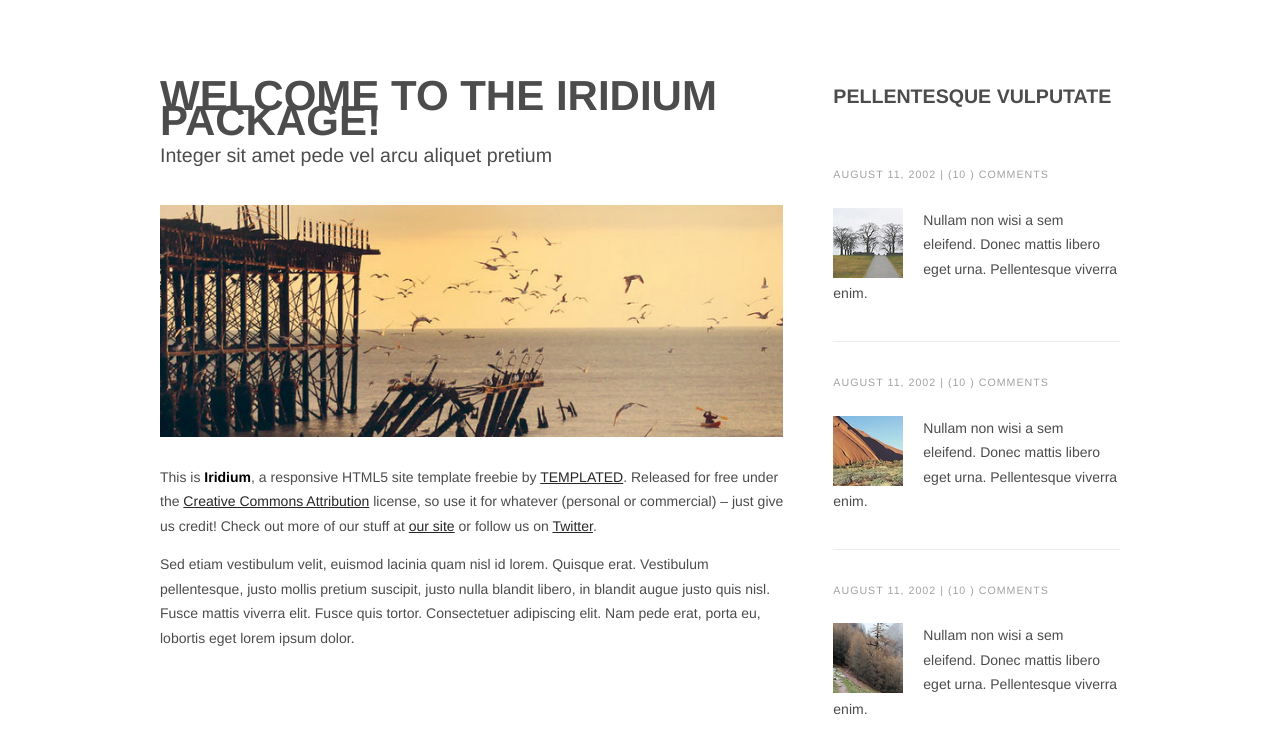
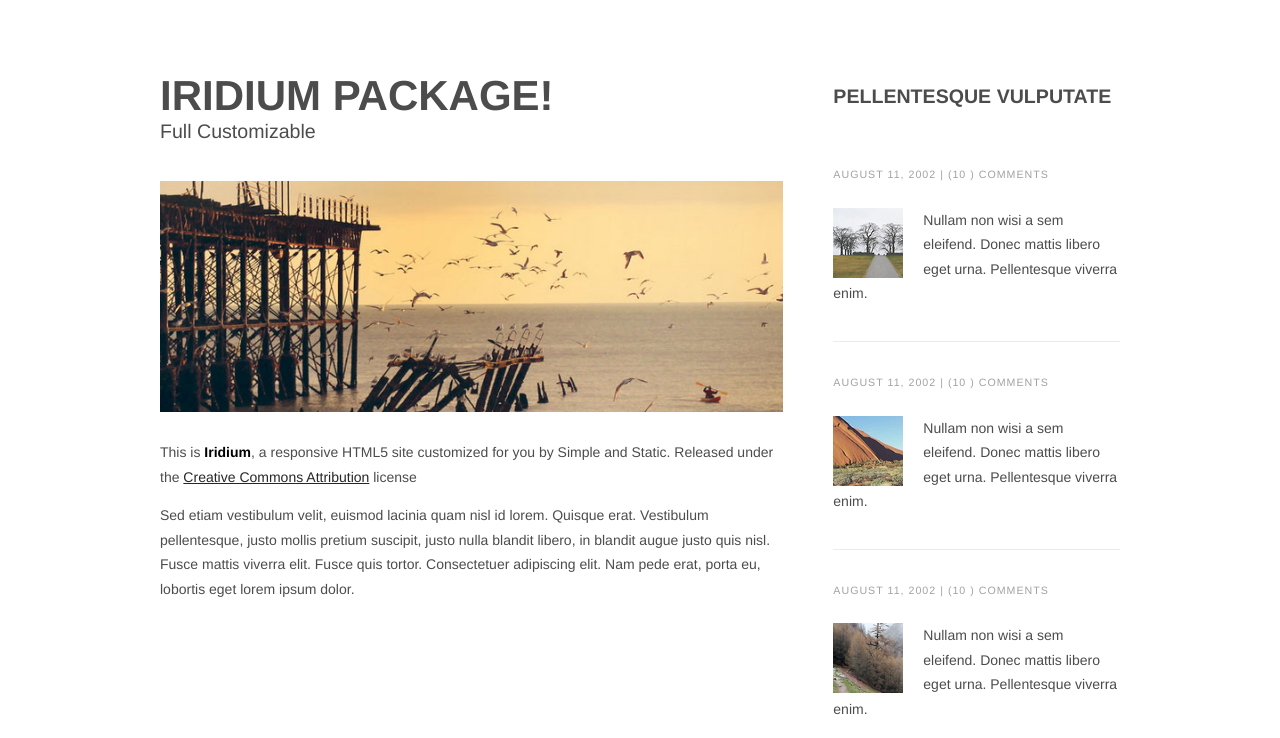
Before and after one commit to tiahchia/Iridiumtheme, a plain HTML site: page index.html in a window 1280 px wide. Shown: the part 584-1322 px from the top of the page. Drawn offline with nearby package versions, Linux system fonts and the light colour scheme.

Commit message:
Update index.html

```diff
--- a/index.html
+++ b/index.html
@@ -57,11 +57,11 @@
 					<div id="content" class="8u skel-cell-important">
 						<section>
 							<header>
-								<h2>Welcome to the Iridium Package!</h2>
-								<span class="byline">Integer sit amet pede vel arcu aliquet pretium</span>
+								<h2>Iridium Package!</h2>
+								<span class="byline">Full Customizable</span>
 							</header>
 							<a href="#" class="image full"><img src="images/pic07.jpg" alt="" /></a>
-							<p>This is <strong>Iridium</strong>, a responsive HTML5 site template freebie by <a href="http://templated.co">TEMPLATED</a>. Released for free under the <a href="http://templated.co/license">Creative Commons Attribution</a> license, so use it for whatever (personal or commercial) &ndash; just give us credit! Check out more of our stuff at <a href="http://templated.co">our site</a> or follow us on <a href="http://twitter.com/templatedco">Twitter</a>.</p>
+							<p>This is <strong>Iridium</strong>, a responsive HTML5 site customized for you by Simple and Static. Released under the <a href="http://templated.co/license">Creative Commons Attribution</a> license</p>
 							<p>Sed etiam vestibulum velit, euismod lacinia quam nisl id lorem. Quisque erat. Vestibulum pellentesque, justo mollis pretium suscipit, justo nulla blandit libero, in blandit augue justo quis nisl. Fusce mattis viverra elit. Fusce quis tortor. Consectetuer adipiscing elit. Nam pede erat, porta eu, lobortis eget lorem ipsum dolor.</p>
 						</section>
 					</div>
```
